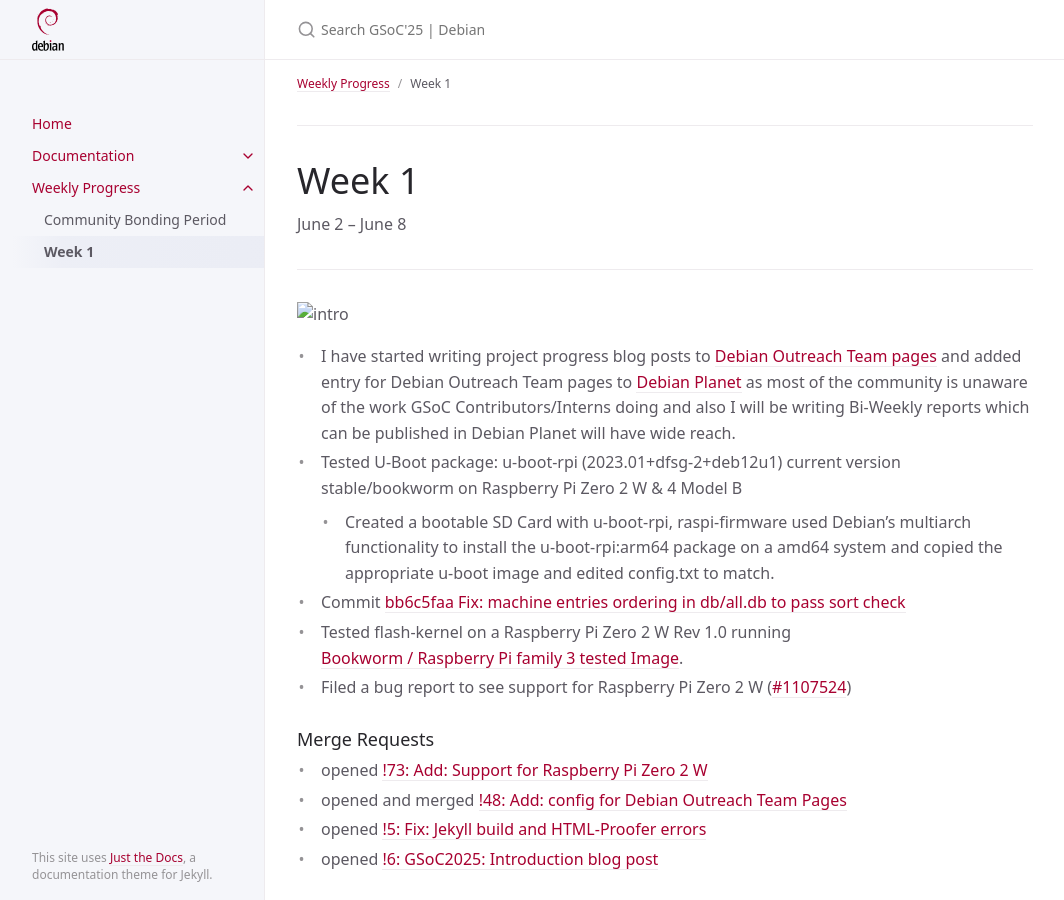
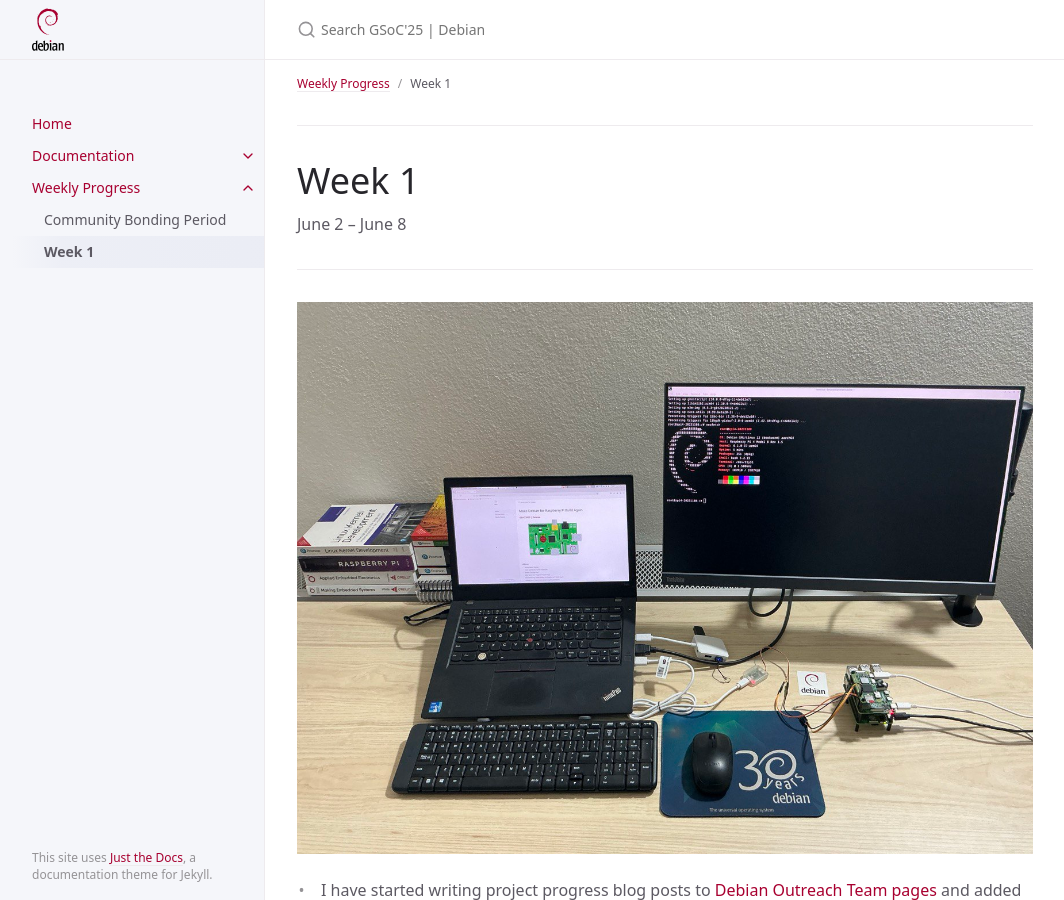
Before and after one commit to krvprashanth/gsoc2025, a Jekyll site: the page built from docs/weeklyprogress/week1.md, in a window 1280 px wide and 900 px high. Shown: the whole window, without its empty margins (107-1171 px from the left). Built offline with Jekyll 4.4.1, drawn with Linux system fonts in a browser that asks for light colours.

Commit message:
Update: image path

```diff
--- a/docs/weeklyprogress/week1.md
+++ b/docs/weeklyprogress/week1.md
@@ -10,7 +10,7 @@ June 2 – June 8
 
 ---
 
-![intro](assets/images/setup.jpg)
+![Setup](/assets/images/setup.jpg)
 
 - I have started writing project progress blog posts to [Debian Outreach Team pages](https://outreach-team.pages.debian.net/) and added entry for Debian Outreach Team pages to [Debian Planet](https://planet.debian.org/) as most of the community is unaware of the work GSoC Contributors/Interns doing and also I will be writing Bi-Weekly reports which can be published in Debian Planet will have wide reach.
 - Tested U-Boot package: u-boot-rpi (2023.01+dfsg-2+deb12u1) current version stable/bookworm on  Raspberry Pi Zero 2 W & 4 Model B
```
Also changed, not shown: 1 other file.
